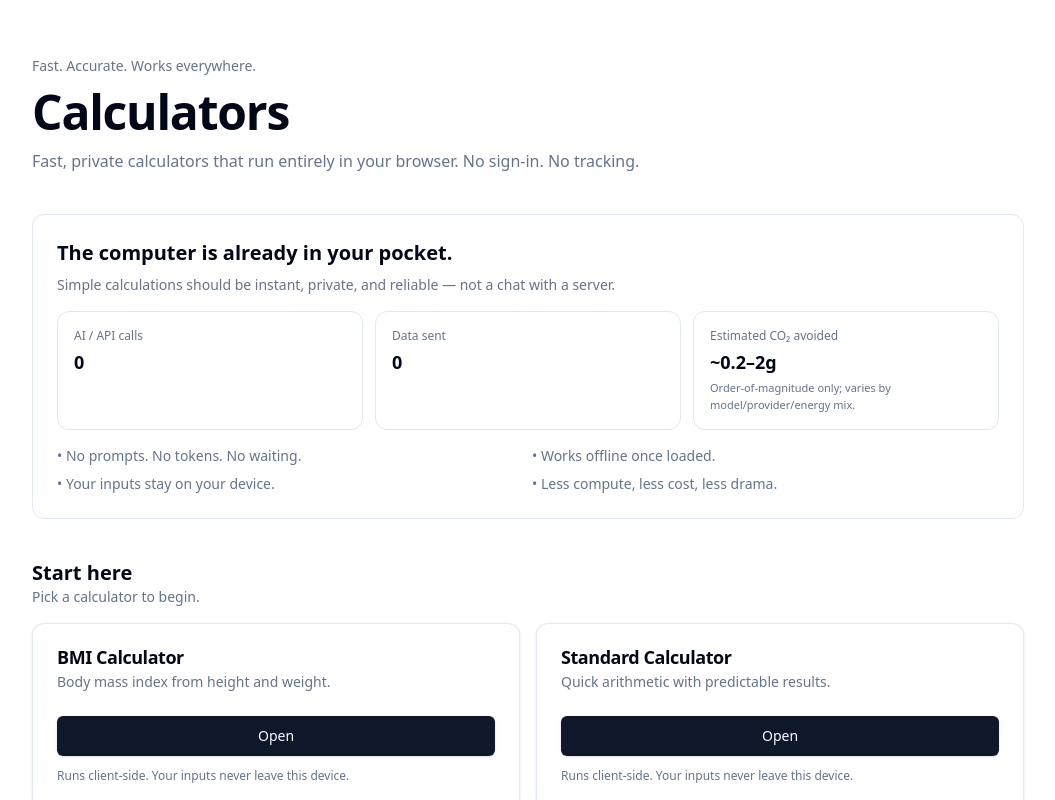
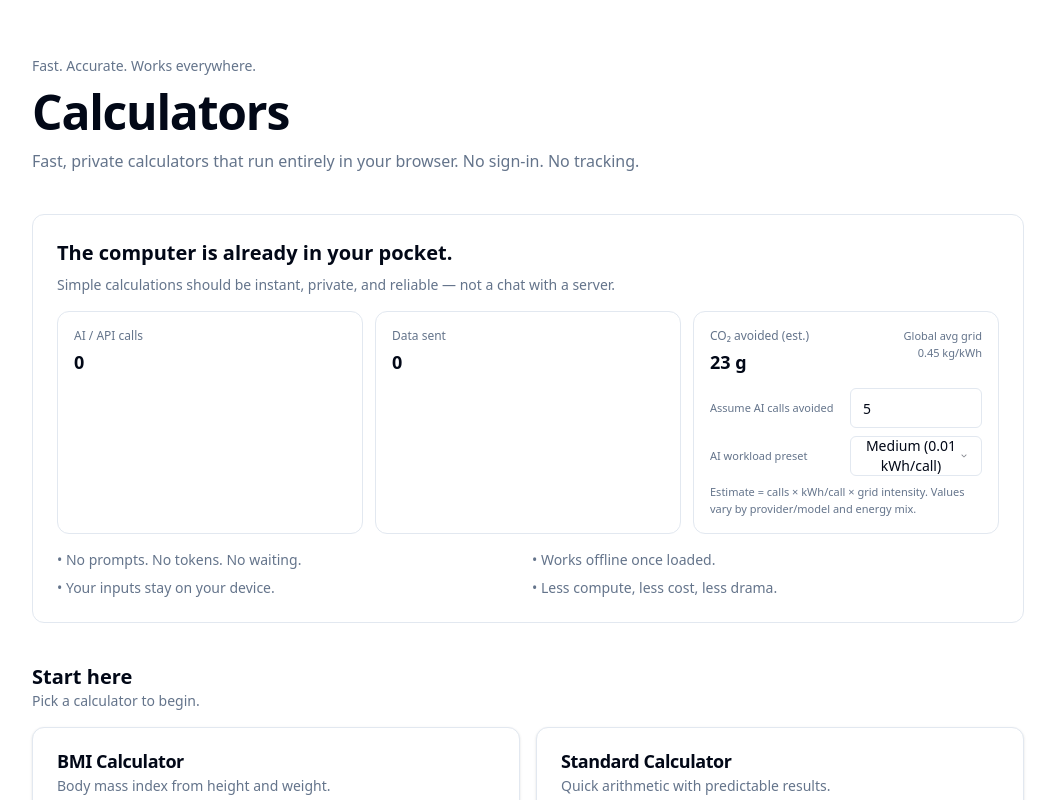
Before and after one commit to pavan-sh/client-side-calculators, a Next.js app: page / in a window 1280 px wide. Shown: the top 800 px of the page, without its empty margins (112-1167 px from the left). Built offline with nearby package versions, Linux system fonts and the light colour scheme.

Commit message:
ui: make CO2 savings estimator explicit (global avg)

```diff
--- a/src/app/page.tsx
+++ b/src/app/page.tsx
@@ -1,10 +1,49 @@
+'use client'
+
 import Link from 'next/link'
+import { useMemo, useState } from 'react'
 
 import { Card, CardContent, CardDescription, CardHeader, CardTitle } from '@/components/ui/card'
+import { Input } from '@/components/ui/input'
+import {
+  Select,
+  SelectContent,
+  SelectItem,
+  SelectTrigger,
+  SelectValue,
+} from '@/components/ui/select'
 import { calculators } from '@/lib/calculators/registry'
 import { siteConfig } from '@/lib/site.config'
 
+const GRID_INTENSITY_KG_PER_KWH = {
+  globalAverage: 0.45,
+} as const
+
+type WorkloadPreset = 'small' | 'medium' | 'large'
+
+const KWH_PER_AI_CALL: Record<WorkloadPreset, number> = {
+  // These are deliberately conservative placeholders for an *estimator*.
+  // We show the assumptions in the UI so users can reason about it.
+  small: 0.002,
+  medium: 0.01,
+  large: 0.05,
+}
+
 export default function Home() {
+  const [aiCallsAvoided, setAiCallsAvoided] = useState('5')
+  const [preset, setPreset] = useState<WorkloadPreset>('medium')
+
+  const co2 = useMemo(() => {
+    const calls = Math.max(0, Number(aiCallsAvoided || 0))
+    if (!Number.isFinite(calls)) return null
+
+    const kwh = calls * KWH_PER_AI_CALL[preset]
+    const kg = kwh * GRID_INTENSITY_KG_PER_KWH.globalAverage
+    const grams = kg * 1000
+
+    return { kwh, kg, grams }
+  }, [aiCallsAvoided, preset])
+
   return (
     <main className="mx-auto max-w-5xl px-4 py-10 sm:py-14">
       <header className="mb-10 space-y-3">
@@ -32,10 +71,50 @@ export default function Home() {
             <p className="mt-1 text-lg font-semibold">0</p>
           </div>
           <div className="rounded-lg border bg-background p-4">
-            <p className="text-xs text-muted-foreground">Estimated CO₂ avoided</p>
-            <p className="mt-1 text-lg font-semibold">~0.2–2g</p>
-            <p className="mt-1 text-[11px] text-muted-foreground">
-              Order-of-magnitude only; varies by model/provider/energy mix.
+            <div className="flex items-start justify-between gap-3">
+              <div>
+                <p className="text-xs text-muted-foreground">CO₂ avoided (est.)</p>
+                <p className="mt-1 text-lg font-semibold">
+                  {co2 ? `${co2.grams.toFixed(co2.grams < 10 ? 1 : 0)} g` : '—'}
+                </p>
+              </div>
+              <div className="text-right">
+                <p className="text-[11px] text-muted-foreground">Global avg grid</p>
+                <p className="text-[11px] text-muted-foreground">0.45 kg/kWh</p>
+              </div>
+            </div>
+
+            <div className="mt-3 grid gap-2">
+              <div className="grid grid-cols-2 items-center gap-2">
+                <label className="text-[11px] text-muted-foreground">Assume AI calls avoided</label>
+                <Input
+                  type="number"
+                  inputMode="numeric"
+                  min={0}
+                  step={1}
+                  value={aiCallsAvoided}
+                  onChange={(e) => setAiCallsAvoided(e.target.value)}
+                  className="h-8"
+                  aria-label="Assumed AI calls avoided"
+                />
+              </div>
+              <div className="grid grid-cols-2 items-center gap-2">
+                <label className="text-[11px] text-muted-foreground">AI workload preset</label>
+                <Select value={preset} onValueChange={(v) => setPreset(v as WorkloadPreset)}>
+                  <SelectTrigger className="h-8">
+                    <SelectValue />
+                  </SelectTrigger>
+                  <SelectContent>
+                    <SelectItem value="small">Small (0.002 kWh/call)</SelectItem>
+                    <SelectItem value="medium">Medium (0.01 kWh/call)</SelectItem>
+                    <SelectItem value="large">Large (0.05 kWh/call)</SelectItem>
+                  </SelectContent>
+                </Select>
+              </div>
+            </div>
+
+            <p className="mt-2 text-[11px] text-muted-foreground">
+              Estimate = calls × kWh/call × grid intensity. Values vary by provider/model and energy mix.
             </p>
           </div>
         </div>
```
